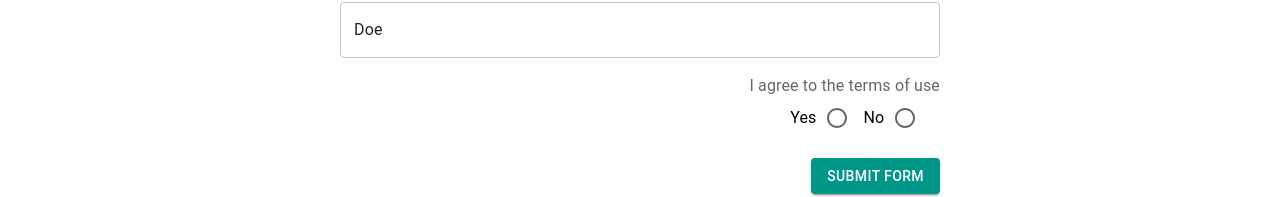
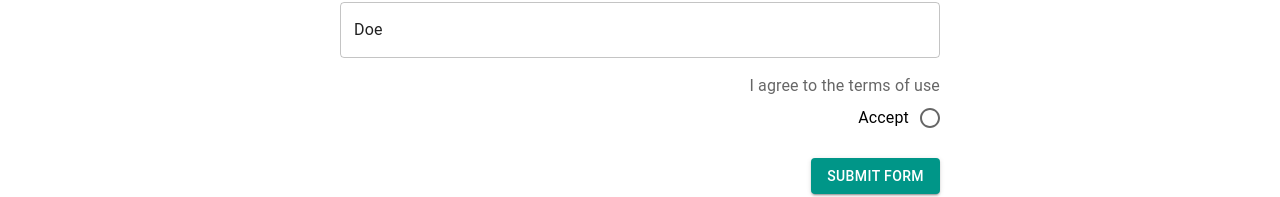
Before and after one commit to d-reczek/pokemon-app, a React (Create React App) app: page /add in a window 1280 px wide. Shown: the part 296-493 px from the top of the page. Built offline with nearby package versions, Linux system fonts and the light colour scheme.

Commit message:
fix radio button

```diff
--- a/src/components/formik/FormikRadioInput.jsx
+++ b/src/components/formik/FormikRadioInput.jsx
@@ -8,30 +8,25 @@ import {
 } from "@mui/material";
 import { Box } from "@mui/system";
 import { useField } from "formik";
-const FormikRadioInput = ({ name }) => {
+const FormikRadioInput = ({ title, name, ...props }) => {
   const [field, meta, helpers] = useField(name);
+  const { value } = field;
+  const { setValue } = helpers;
+  console.log("value", field.value);
   return (
     <FormControl error={!!meta.error} variant="standard">
-      <FormLabel>I agree to the terms of use</FormLabel>
-      <RadioGroup
-        name={field.name}
-        checked={field.checked}
-        onBlur={field.onBlur}
-        onChange={field.onChange}>
-        <Box>
-          <FormControlLabel
-            control={<Radio />}
-            labelPlacement="start"
-            value={true}
-            label="Yes"
-          />
-          <FormControlLabel
-            control={<Radio />}
-            labelPlacement="start"
-            value={false}
-            label="No"
-          />
-        </Box>
+      <FormLabel>{title}</FormLabel>
+      <RadioGroup>
+        <FormControlLabel
+          control={<Radio />}
+          labelPlacement="start"
+          name={field.name}
+          onBlur={field.onBlur}
+          onChange={field.onChange}
+          checked={!!value}
+          onClick={() => setValue(!value)}
+          {...props}
+        />
 
         <FormHelperText sx={{ textAlign: "right" }}>
           {meta.error}
--- a/src/features/basicViews/Add/Add.jsx
+++ b/src/features/basicViews/Add/Add.jsx
@@ -9,7 +9,6 @@ import PasswordForm from "./PasswordForm";
 import { useDispatch, useSelector } from "react-redux";
 import { fetchUserData, selectUserData } from "../userSlice";
 import { useEffect } from "react";
-
 
 const Add = () => {
   const updateProfile = values =>
@@ -38,7 +37,7 @@ const Add = () => {
     isCodexAgreed: yup
       .boolean()
       .oneOf([true], "Terms must be accepted")
-      .required("Agree the terms of use"),
+      .required("Terms must be accepted"),
   });
 
   const onSubmit = async values => {
@@ -86,7 +85,13 @@ const Add = () => {
                 />
               </Box>
               <Box display={"flex"} justifyContent={"end"} pt={2}>
-                <FormikRadioInput name="isCodexAgreed" />
+                <FormikRadioInput
+                  name="isCodexAgreed"
+                  title="I agree to the terms of use"
+                  label="Accept"
+                  type="radio"
+                  value={true}
+                />
               </Box>
               <Box display={"flex"} justifyContent={"flex-end"} pt={2}>
                 <Button
```
